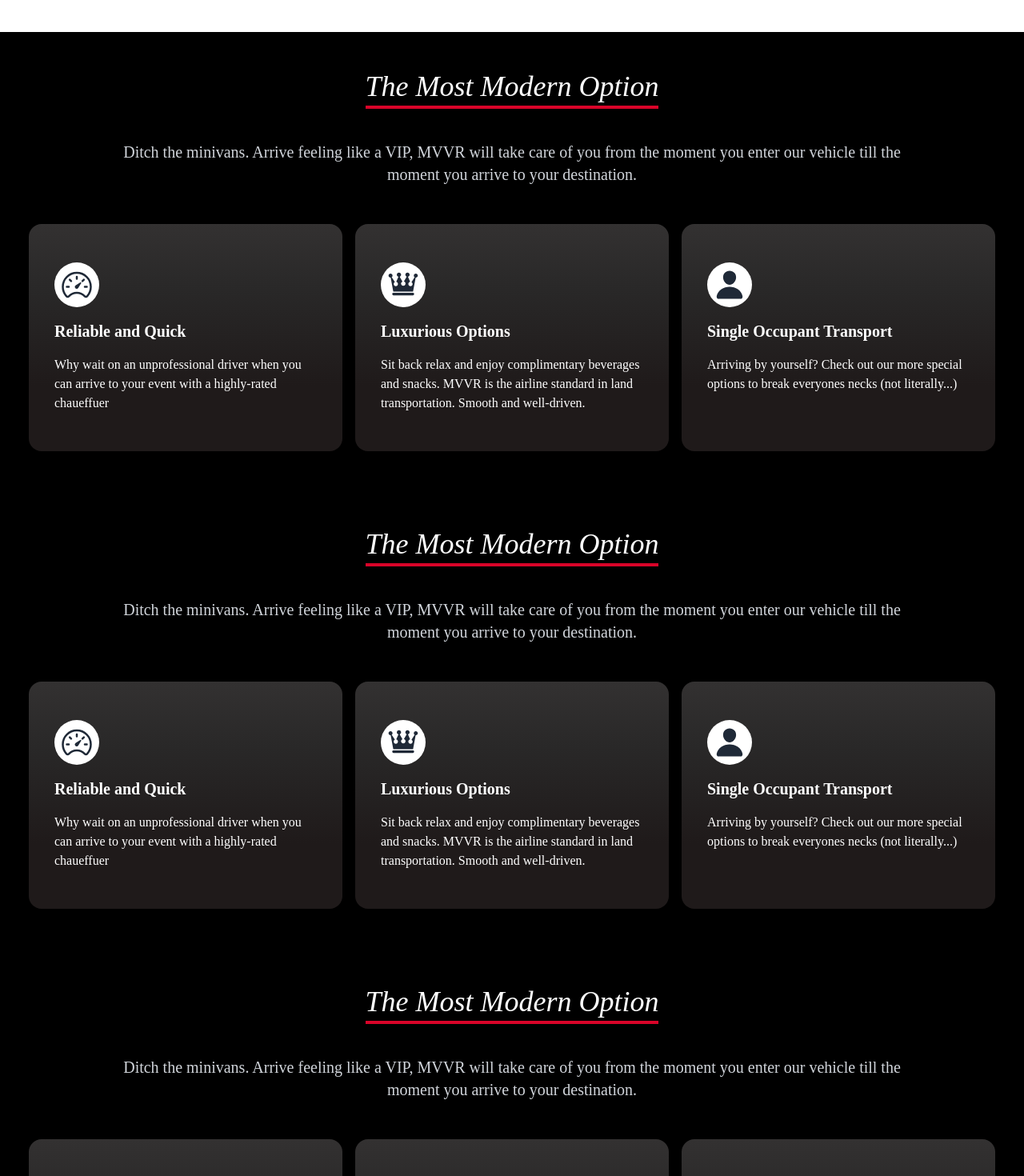
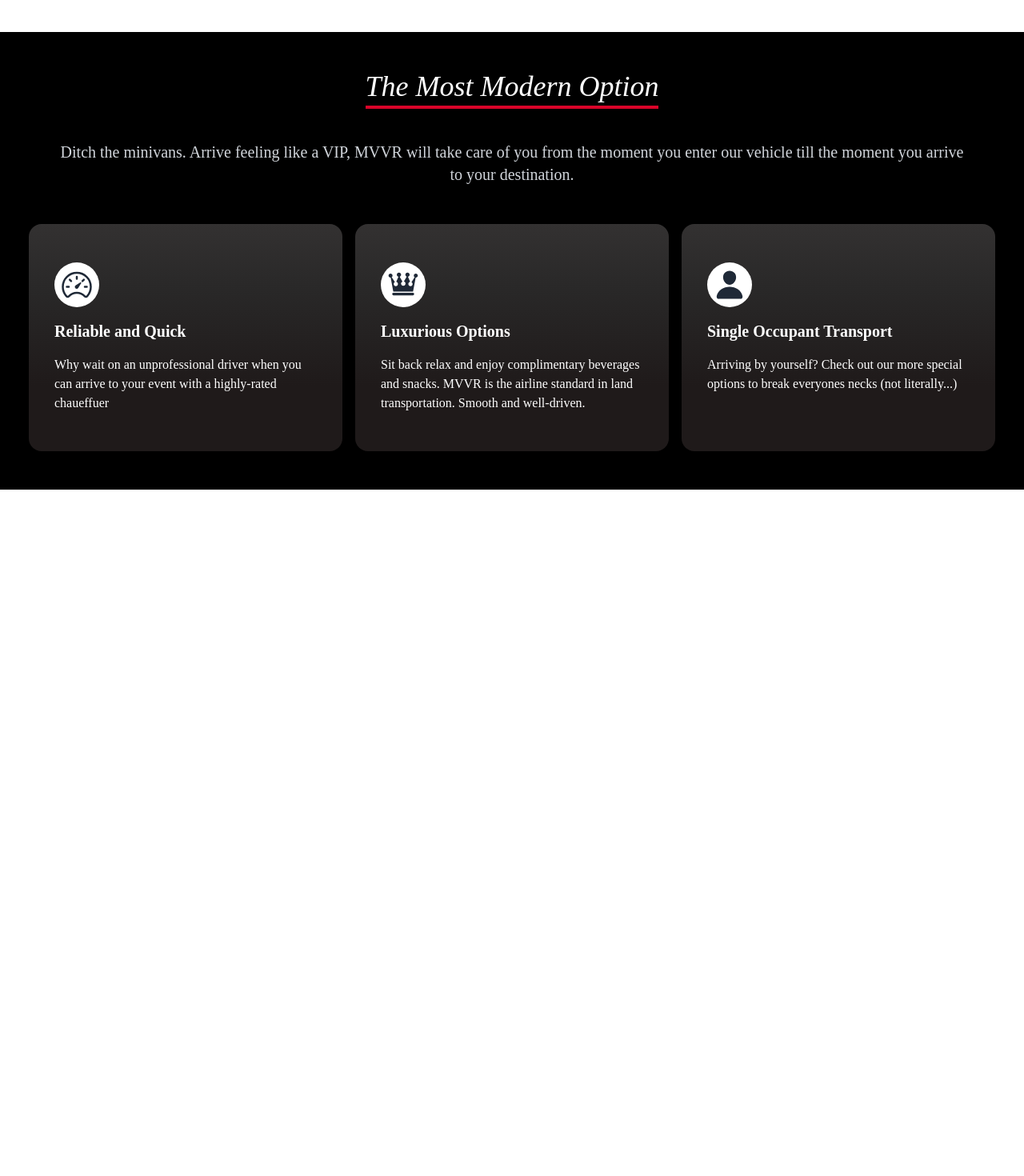
Before and after one commit to jackkayak/MVVR-react-tailwind-router, a React (Create React App) app: page / in a window 1280 px wide. Shown: the part 760-2230 px from the top of the page at 80% size. After the commit the page ends 1372 px from the top, so only its background shows below. Built offline with nearby package versions, Linux system fonts and the light colour scheme; grey boxes are pictures that could not be loaded.

Commit message:
added blur to mobile nav

```diff
--- a/src/components/Details.jsx
+++ b/src/components/Details.jsx
@@ -14,7 +14,7 @@
 
           <div>
               <h1 className='py-1 text-4xl font-medium italic inline border-b-4 border-[#D90429]'>The Most Modern Option</h1>
-              <p className='py-12 text-xl px-28 text-gray-300' >Ditch the minivans. Arrive feeling like a VIP, MVVR will take care of you from the moment you enter our vehicle till the moment you arrive to your destination.</p>
+              <p className='py-12 text-xl px-8 text-gray-300' >Ditch the minivans. Arrive feeling like a VIP, MVVR will take care of you from the moment you enter our vehicle till the moment you arrive to your destination.</p>
 
               <div className='grid sm:grid-cols-1 lg:grid-cols-3 gap-4 '>
 
--- a/src/components/NavBar.jsx
+++ b/src/components/NavBar.jsx
@@ -36,7 +36,7 @@
                   {!nav ? <HiMenu /> : <HiMenuAlt3 />}
                 </div>
 
-                <ul className={!nav ? 'hidden' : 'absolute top-0 left-0 w-full h-screen bg-hero-gradient  text-white flex flex-col justify-center items-center'}>
+                <ul className={!nav ? 'hidden' : 'absolute top-0 left-0 w-full h-screen bg-gray-700 bg-opacity-95 bg-clip-padding blur-backdrop-filter  text-white flex flex-col justify-center items-center'}>
                   <li className='py-6 text-4xl'>
                     <Link to='/'>Home</Link>
                   </li>
--- a/src/routes/Home.jsx
+++ b/src/routes/Home.jsx
@@ -9,8 +9,6 @@
         <NavBar />
         <Hero />
         <Details />
-        <Details />
-        <Details />
 
     </div>
   )
```
